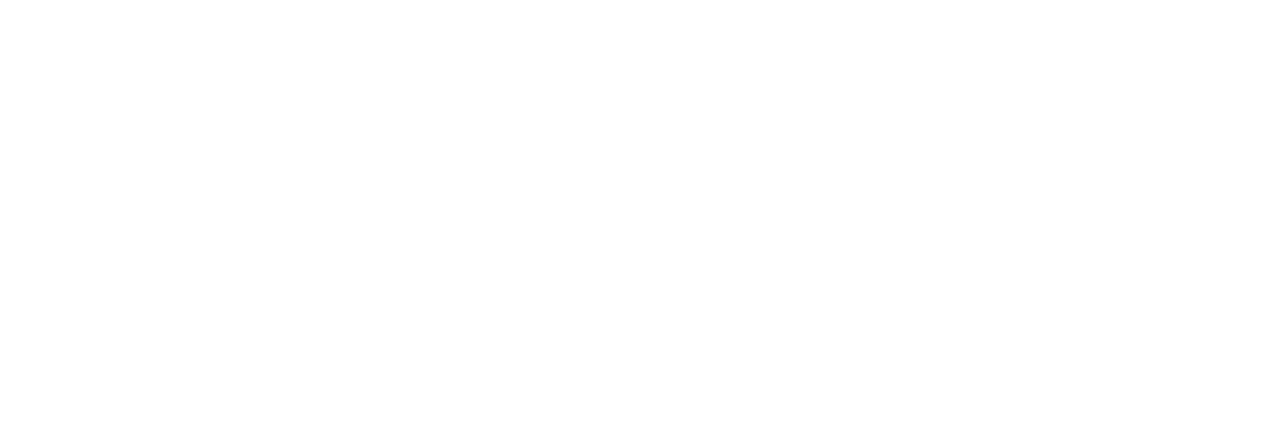
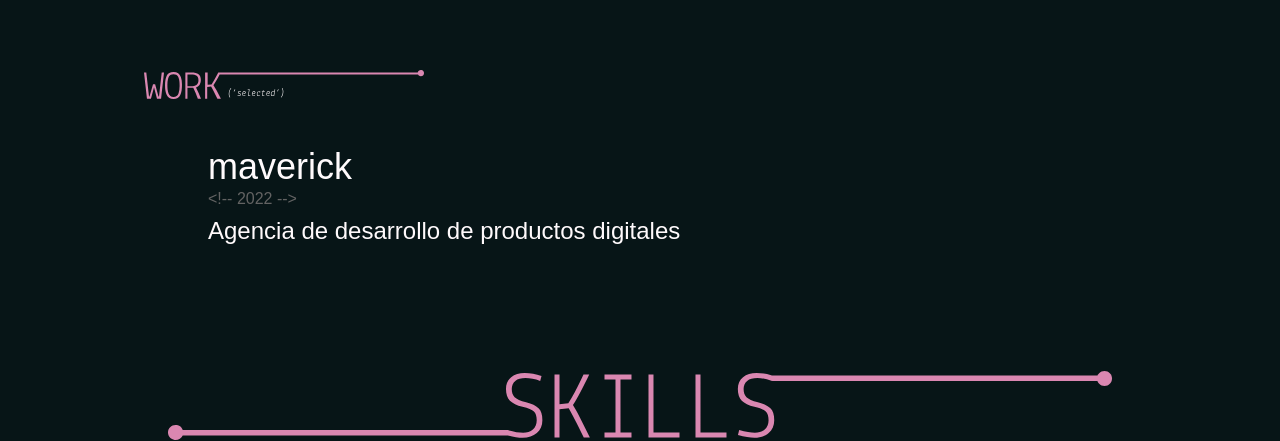
Before and after one commit to di3godev1/myPersonalPage, a Nuxt app: page / in a window 1280 px wide. Shown: the part 1042-1483 px from the top of the page. Before the commit the page ends 1014 px from the top, so only its background shows below. Built offline with nearby package versions, Linux system fonts and the light colour scheme; a web font is replaced by a local one.

Commit message:
Start: At this moment work will begin on the skills section

```diff
--- a/components/home/Skills.vue
+++ b/components/home/Skills.vue
@@ -17,5 +17,6 @@
                 </div>
             </div>
         </div>
+        <div></div>
     </section>
 </template>
--- a/pages/index.vue
+++ b/pages/index.vue
@@ -1,8 +1,8 @@
 <template>
     <div>
         <HomeHero />
-        <!-- <HomeWork />
-        <HomeSkills /> -->
+        <HomeWork />
+        <HomeSkills />
     </div>
 </template>
 
```
